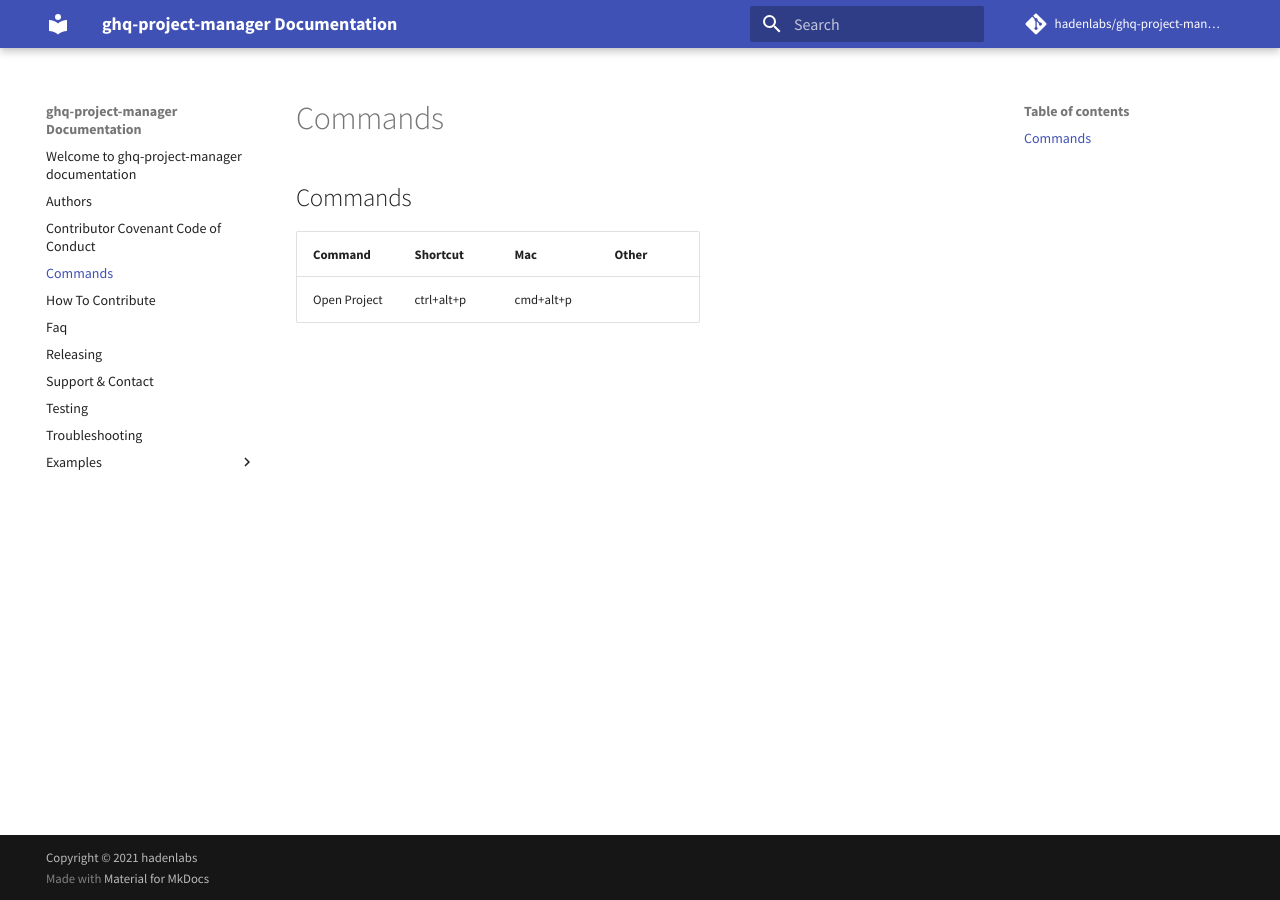
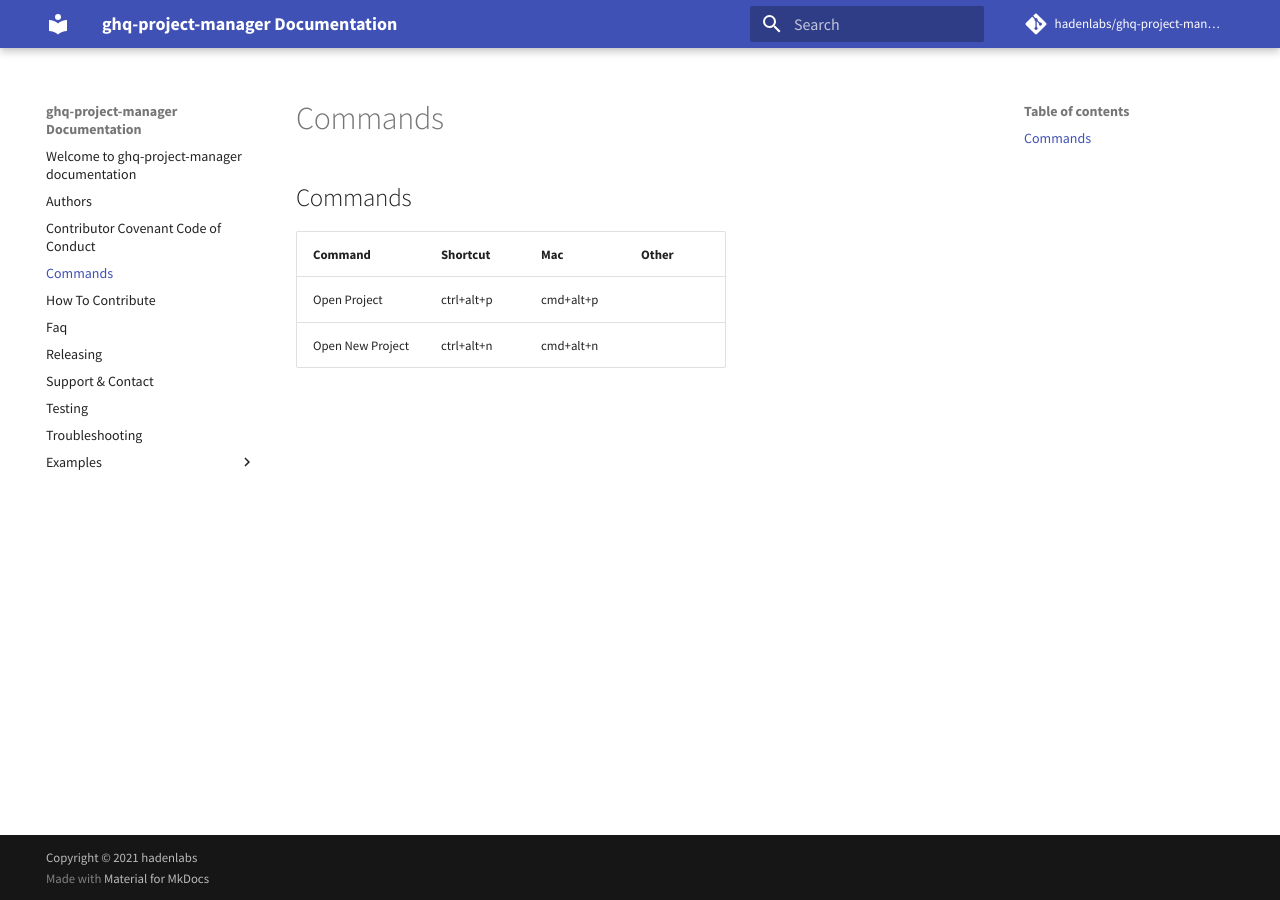
Before and after one commit to hadenlabs/ghq-project-manager, an MkDocs documentation site: the page built from docs/commands.md, in a window 1280 px wide. Built offline with MkDocs 1.6.1 and Material for MkDocs 9.7.7, drawn with Linux system fonts in a browser that asks for light colours; comment, search, counter and statistics services are not loaded.

Commit message:
chore: implement configuration open new window (#14)

```diff
--- a/docs/commands.md
+++ b/docs/commands.md
@@ -1,5 +1,6 @@
 ## Commands
 
-| Command      | Shortcut   | Mac       | Other |
-| ------------ | ---------- | --------- | ----- |
-| Open Project | ctrl+alt+p | cmd+alt+p |
+| Command          | Shortcut   | Mac       | Other |
+| ---------------- | ---------- | --------- | ----- |
+| Open Project     | ctrl+alt+p | cmd+alt+p |
+| Open New Project | ctrl+alt+n | cmd+alt+n |
```
Also changed, not shown: package.json (+12 -1 lines).
